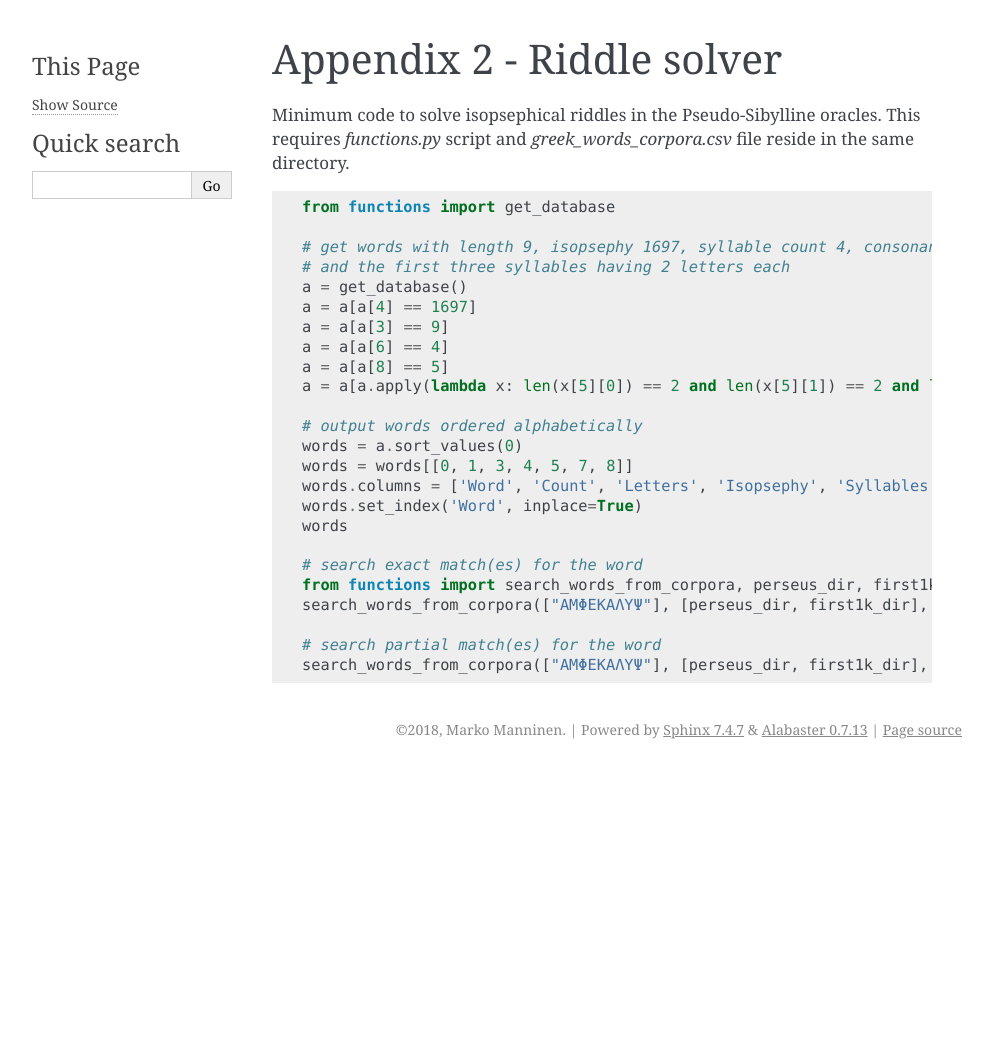
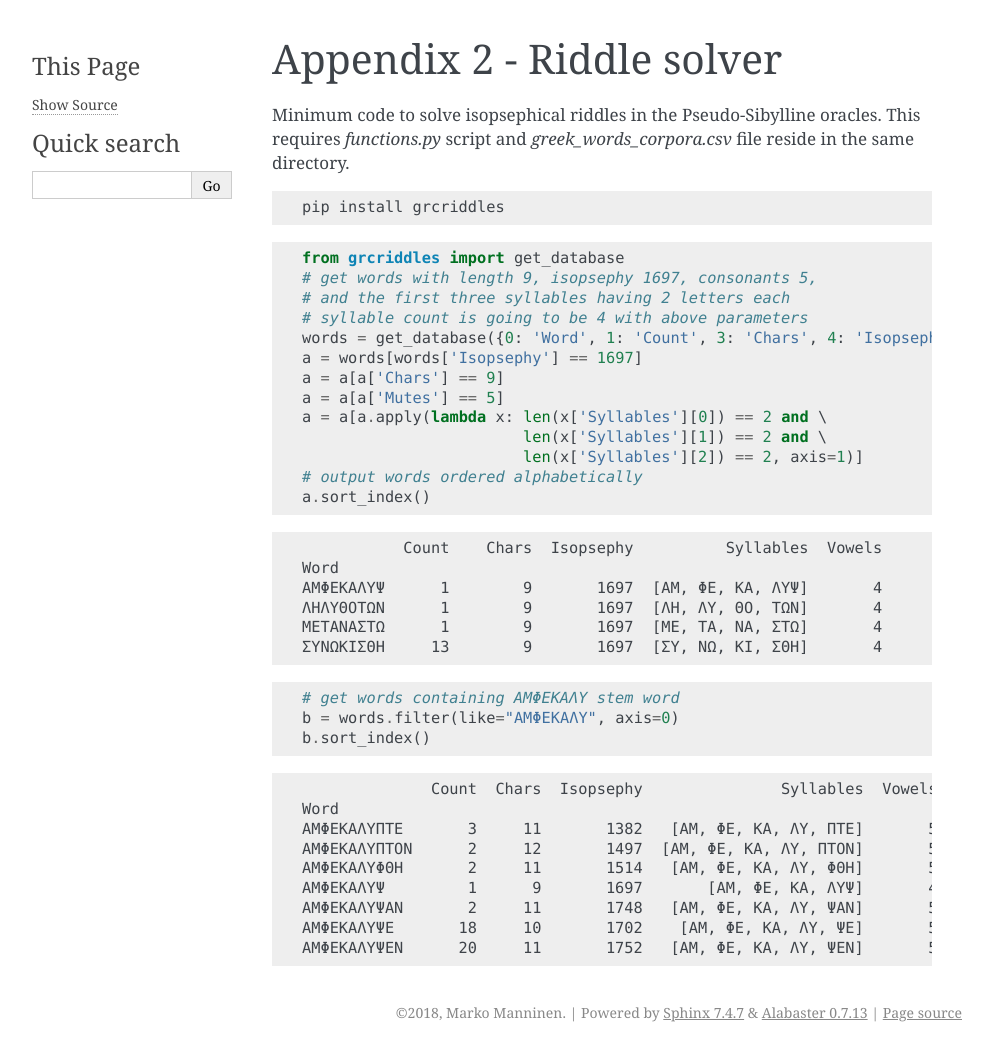
Before and after one commit to markomanninen/grcriddles, a Sphinx documentation site: the page built from doc/appendix2.rst, in a window 1280 px wide. Shown: the whole page, without its empty margins (148-1141 px from the left). Built offline with Sphinx 7.4.7, drawn with Linux system fonts in a browser that asks for light colours; before the commit the page ends 900 px from its top, so only the background shows below that.

Commit message:
added cols support for get database

```diff
--- a/doc/appendix2.rst
+++ b/doc/appendix2.rst
@@ -5,29 +5,49 @@ Minimum code to solve isopsephical riddles in the Pseudo-Sibylline oracles. This
 requires `functions.py` script and `greek_words_corpora.csv` file reside in the
 same directory.
 
+.. code-block:: bash
+
+  pip install grcriddles
+
 .. code-block:: python
 
-  from functions import get_database
+  from grcriddles import get_database
+  # get words with length 9, isopsephy 1697, consonants 5,
+  # and the first three syllables having 2 letters each
+  # syllable count is going to be 4 with above parameters
+  words = get_database({0: 'Word', 1: 'Count', 3: 'Chars', 4: 'Isopsephy', 5: 'Syllables', 7: 'Vowels', 8: 'Mutes'})
+  a = words[words['Isopsephy'] == 1697]
+  a = a[a['Chars'] == 9]
+  a = a[a['Mutes'] == 5]
+  a = a[a.apply(lambda x: len(x['Syllables'][0]) == 2 and \
+                          len(x['Syllables'][1]) == 2 and \
+                          len(x['Syllables'][2]) == 2, axis=1)]
+  # output words ordered alphabetically
+  a.sort_index()
 
-  # get words with length 9, isopsephy 1697, syllable count 4, consonants 5,
-  # and the first three syllables having 2 letters each
-  a = get_database()
-  a = a[a[4] == 1697]
-  a = a[a[3] == 9]
-  a = a[a[6] == 4]
-  a = a[a[8] == 5]
-  a = a[a.apply(lambda x: len(x[5][0]) == 2 and len(x[5][1]) == 2 and len(x[5][2]) == 2, axis=1)]
+.. code-block:: text
 
-  # output words ordered alphabetically
-  words = a.sort_values(0)
-  words = words[[0, 1, 3, 4, 5, 7, 8]]
-  words.columns = ['Word', 'Count', 'Letters', 'Isopsephy', 'Syllables', 'Vowels', 'Consonants']
-  words.set_index('Word', inplace=True)
-  words
+             Count    Chars  Isopsephy          Syllables  Vowels       Mutes
+  Word
+  ΑΜΦΕΚΑΛΥΨ      1        9       1697  [ΑΜ, ΦΕ, ΚΑ, ΛΥΨ]       4           5
+  ΛΗΛΥΘΟΤΩΝ      1        9       1697  [ΛΗ, ΛΥ, ΘΟ, ΤΩΝ]       4           5
+  ΜΕΤΑΝΑΣΤΩ      1        9       1697  [ΜΕ, ΤΑ, ΝΑ, ΣΤΩ]       4           5
+  ΣΥΝΩΚΙΣΘΗ     13        9       1697  [ΣΥ, ΝΩ, ΚΙ, ΣΘΗ]       4           5
 
-  # search exact match(es) for the word
-  from functions import search_words_from_corpora, perseus_dir, first1k_dir
-  search_words_from_corpora(["ΑΜΦΕΚΑΛΥΨ"], [perseus_dir, first1k_dir], None, True)
+.. code-block:: python
 
-  # search partial match(es) for the word
-  search_words_from_corpora(["ΑΜΦΕΚΑΛΥΨ"], [perseus_dir, first1k_dir], None, False)
+  # get words containing ΑΜΦΕΚΑΛΥ stem word
+  b = words.filter(like="ΑΜΦΕΚΑΛΥ", axis=0)
+  b.sort_index()
+
+.. code-block:: text
+
+                Count  Chars  Isopsephy               Syllables  Vowels  Mutes
+  Word
+  ΑΜΦΕΚΑΛΥΠΤΕ       3     11       1382   [ΑΜ, ΦΕ, ΚΑ, ΛΥ, ΠΤΕ]       5      6
+  ΑΜΦΕΚΑΛΥΠΤΟΝ      2     12       1497  [ΑΜ, ΦΕ, ΚΑ, ΛΥ, ΠΤΟΝ]       5      7
+  ΑΜΦΕΚΑΛΥΦΘΗ       2     11       1514   [ΑΜ, ΦΕ, ΚΑ, ΛΥ, ΦΘΗ]       5      6
+  ΑΜΦΕΚΑΛΥΨ         1      9       1697       [ΑΜ, ΦΕ, ΚΑ, ΛΥΨ]       4      5
+  ΑΜΦΕΚΑΛΥΨΑΝ       2     11       1748   [ΑΜ, ΦΕ, ΚΑ, ΛΥ, ΨΑΝ]       5      6
+  ΑΜΦΕΚΑΛΥΨΕ       18     10       1702    [ΑΜ, ΦΕ, ΚΑ, ΛΥ, ΨΕ]       5      5
+  ΑΜΦΕΚΑΛΥΨΕΝ      20     11       1752   [ΑΜ, ΦΕ, ΚΑ, ΛΥ, ΨΕΝ]       5      6
--- a/grcriddles/__init__.py
+++ b/grcriddles/__init__.py
@@ -2,7 +2,7 @@
 # -*- coding: utf-8 -*-
 # file: __init__.py
 
-__version__ = "0.1.4"
+__version__ = "0.1.6"
 
 from .functions import Abnum, greek, syllabify, Counter, HTML, display_html, \
                        display_side_by_side, remove, download_with_indicator, \
--- a/setup.py
+++ b/setup.py
@@ -6,7 +6,7 @@ import os
 
 #python setup.py sdist upload
 
-version = 'v0.1.5'
+version = 'v0.1.6'
 
 name = 'grcriddles'
 
```
Also changed, not shown: README.md (+30 -12 lines), doc/appendix3.rst (added, +11 -0 lines), 2 other files.
